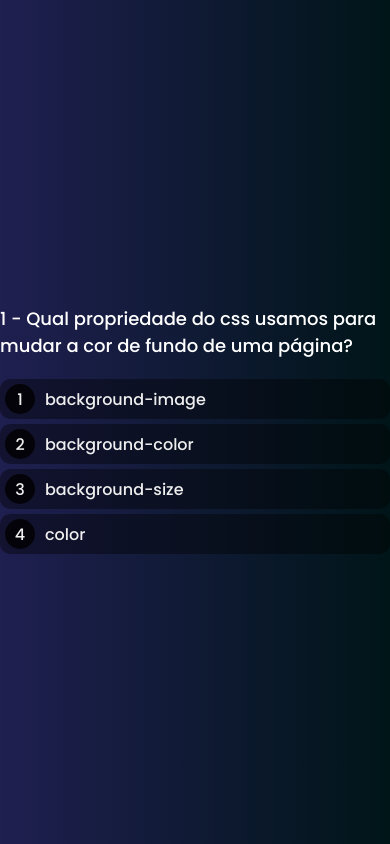
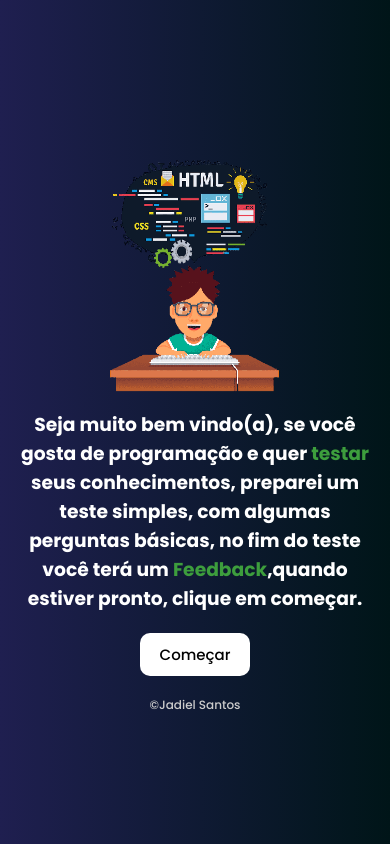
Before and after one commit to jadielsanttos/project-quiz, a plain HTML site: page index.html in a window 390 px wide. Drawn offline with Linux system fonts and the light colour scheme.

Commit message:
adicionando sessão pré-teste e melhorando design responsivo

```diff
--- a/index.html
+++ b/index.html
@@ -11,6 +11,12 @@
 <body>
     <div class="progress">
         <div class="progress--bar"></div>
+    </div>
+
+    <div class="start-test">
+        <img src="images/image-code-removebg.png">
+        <h3>Seja muito bem vindo(a), se você gosta de programação e quer <strong>testar</strong> seus conhecimentos, preparei um teste simples, com algumas perguntas básicas, no fim do teste você terá um <strong>Feedback</strong>,quando estiver pronto, clique em começar.</h3>
+        <button>Começar</button>
     </div>
 
     <div class="questionArea">
@@ -28,6 +34,8 @@
         <button>Fazer novamente</button>
     </div>
 
+    <div class="copyright">&copy;Jadiel Santos</div>
+
 
     <script src="questions.js"></script>
     <script src="script.js"></script>
--- a/script.js
+++ b/script.js
@@ -2,11 +2,9 @@
 let currentQuestion = 0;
 let correctAnswers = 0;
 
-showQuestion();
-
-
 //Events
 document.querySelector('.scoreArea button').addEventListener('click', resetEvent);
+document.querySelector('.start-test button').addEventListener('click', showQuestion);
 
 // Functions
 function showQuestion() {
@@ -19,6 +17,8 @@ function showQuestion() {
 
         document.querySelector('.scoreArea').style.display = 'none';
         document.querySelector('.questionArea').style.display = 'block';
+        document.querySelector('.progress').style.display = 'block';
+        document.querySelector('.start-test').style.display = 'none';
 
         document.querySelector('.question').innerHTML = q.question;
 
@@ -55,7 +55,7 @@ function finishQuiz() {
 
     if(points < 30) {
         document.querySelector('.scoreArea img').src = 'images/emoji-cry.png';
-        document.querySelector('.scoreText1').innerHTML = 'Sinto muito';
+        document.querySelector('.scoreText1').innerHTML = 'Sinto muito!';
         document.querySelector('.scorePct').style.color = '#871508';
     }else if(points > 30 && points < 70) {
         document.querySelector('.scoreArea img').src = 'images/emoji-happy.png';
@@ -68,7 +68,7 @@ function finishQuiz() {
 
     }
 
-    document.querySelector('.scorePct').innerHTML = `Acertou ${points}%`;
+    document.querySelector('.scorePct').innerHTML = `Você acertou ${points}%`;
     document.querySelector('.scoreText2').innerHTML = `De ${questions.length} questões você acertou ${correctAnswers}.`;
 
     document.querySelector('.questionArea').style.display = 'none';
--- a/style.css
+++ b/style.css
@@ -18,6 +18,7 @@ h1 {
     margin: 20px 0;
 }
 .progress {
+    display: none;
     height: 5px;
     position: fixed;
     left: 0;
@@ -28,6 +29,41 @@ h1 {
     background-color: #00FF00;
     height: 100%;
     transition: all ease .5s;
+}
+.start-test {
+    display: flex;
+    justify-content: center;
+    align-items: center;
+    flex-direction: column;
+    text-align: center;
+    max-width: 500px;
+    width: 100%;
+    color: #fff;
+    /* background-color: #fff; */
+    padding: 20px;
+    border-radius: 20px;
+}
+.start-test img {
+    width: 300px;
+    height: 250px;
+    margin-bottom: 10px;
+}
+.start-test h3 > strong {
+    color: #3d9e3d;
+}
+.start-test button {
+    font-size: 15px;
+    margin-top: 20px;
+    padding: 10px 20px;
+    border-radius: 10px;
+    border: 0;
+    color: #000;
+    background-color: #fff;
+    cursor: pointer;
+}
+.start-test button:hover {
+   background-color: #3d9e3d;
+   color: #fff;
 }
 .questionArea,
 .scoreArea {
@@ -46,10 +82,10 @@ h1 {
     display: flex;
     align-items: center;
     height: 40px;
-    background-color: rgba(0, 0, 0, 0.4);
+    background-color: #fff;
     border-radius: 10px;
     margin-bottom: 5px;
-    color: #eee;
+    color: #000;
     font-size: 16px;
     cursor: pointer;
 }
@@ -67,7 +103,8 @@ h1 {
 }
 .option:hover {
     transition: all ease-in-out 0.1s;
-    background-color: rgba(0, 0, 0, 0.9);
+    background-color: rgba(0, 0, 0, 0.3);
+    color: #fff;
 }
 .scoreArea {
     background-color: #eee;
@@ -111,3 +148,28 @@ h1 {
 .scoreArea button:hover {
     background-color: rgba(0, 0, 0, 0.9);
 }
+.copyright {
+    color: #ccc;
+    font-size: 12px;
+}
+
+@media screen and (max-width: 520px) {
+    .question {
+        text-align: center;
+    }
+    .questionArea {
+        width: 350px;
+    }
+    .scorePct {
+        font-size: 20px;
+    }
+}
+
+@media screen and (max-width: 375px) {
+    .question {
+        text-align: center;
+    }
+    .questionArea {
+        width: 300px;
+    }
+}
```
Also changed, not shown: images/image-code-removebg.png (added).
